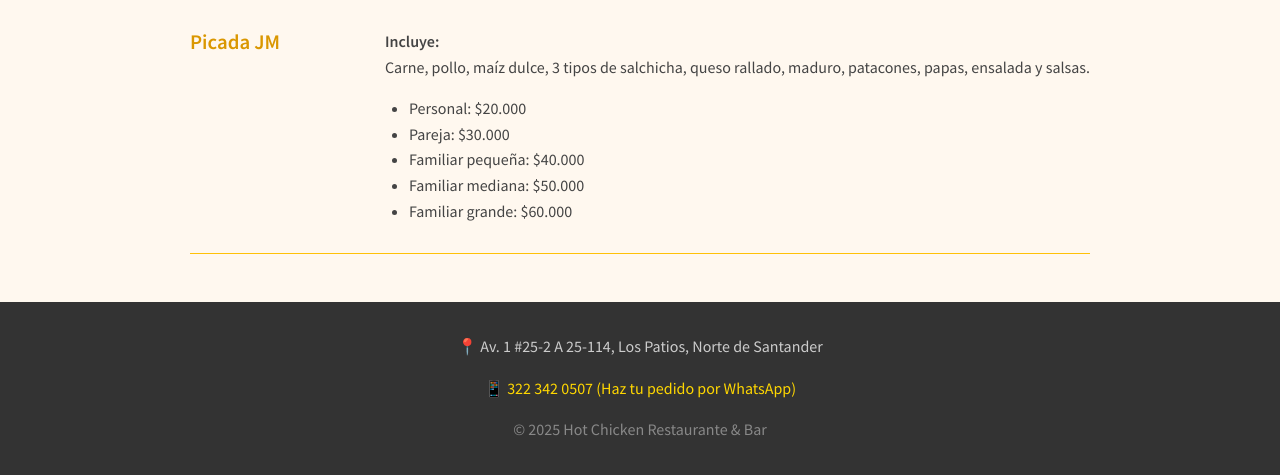
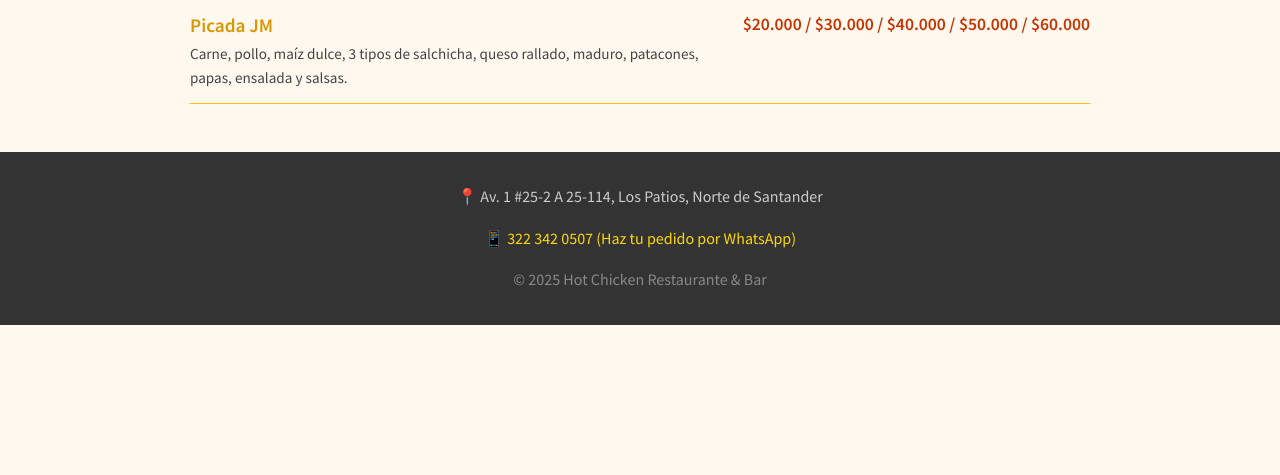
Before and after one commit to HotChickenRestauranteBar/site.web, a plain HTML site: page index.html in a window 1280 px wide. Both pictures are taken after a click on the link "Picadas". Shown: the part 469-944 px from the top of the page. After the commit the page ends 800 px from the top, so only its background shows below. Drawn offline with Linux system fonts and the light colour scheme.

Commit message:
Update index.html

```diff
--- a/index.html
+++ b/index.html
@@ -146,10 +146,10 @@
 
     <section id="caldos">
       <h2>CALDOS</h2>
-      <div class="menu-item"><div class="item-text"><h3>Costilla con arepa</h3></div><div class="item-price">$10.000</div></div>
-      <div class="menu-item"><div class="item-text"><h3>Lagarto con arepa</h3></div><div class="item-price">$10.000</div></div>
-      <div class="menu-item"><div class="item-text"><h3>Menudencia con arepa</h3></div><div class="item-price">$10.000</div></div>
-      <div class="menu-item"><div class="item-text"><h3>Pescado estilo tradicional</h3></div><div class="item-price">$10.000</div></div>
+      <div class="menu-item"><div class="item-text"><h3>Costilla con arepa</h3></div><div class="item-price">$15.000</div></div>
+      <div class="menu-item"><div class="item-text"><h3>Lagarto con arepa</h3></div><div class="item-price">$15.000</div></div>
+      <div class="menu-item"><div class="item-text"><h3>Menudencia con arepa</h3></div><div class="item-price">$15.000</div></div>
+      <div class="menu-item"><div class="item-text"><h3>Pescado estilo tradicional</h3></div><div class="item-price">$15.000</div></div>
     </section>
 
     <section id="patacones">
@@ -163,30 +163,10 @@
       <div class="menu-item"><div class="item-text"><h3>La Chicharronada</h3><p>400g de chicharrón con patacones, papas, ensalada tipo ceviche y salsas.</p></div><div class="item-price">$20.000 En adelante.</div></div>
     </section>
 
-      <section id="picadas">
-  <h2>PICADAS</h2>
-
-  <div class="menu-item">
-    <div class="item-header">
-      <h3>Picada JM</h3>
-    </div>
-
-    <div class="item-body">
-      <p>
-        <strong>Incluye:</strong><br>
-        Carne, pollo, maíz dulce, 3 tipos de salchicha, queso rallado, maduro, patacones, papas, ensalada y salsas.
-      </p>
-      <ul class="price-list">
-        <li>Personal: <span>$20.000</span></li>
-        <li>Pareja: <span>$30.000</span></li>
-        <li>Familiar pequeña: <span>$40.000</span></li>
-        <li>Familiar mediana: <span>$50.000</span></li>
-        <li>Familiar grande: <span>$60.000</span></li>
-      </ul>
-    </div>
-  </div>
-
-</section>
+  <section id="picadas">
+      <h2>PICADAS</h2>
+      <div class="menu-item"><div class="item-text"><h3>Picada JM</h3><p>Carne, pollo, maíz dulce, 3 tipos de salchicha, queso rallado, maduro, patacones, papas, ensalada y salsas.</p></div><div class="item-price">$20.000 / $30.000 / $40.000 / $50.000 / $60.000</div></div>
+    </section>
 
     <section id="adicionales">
       <h2>ADICIONALES</h2>
```
